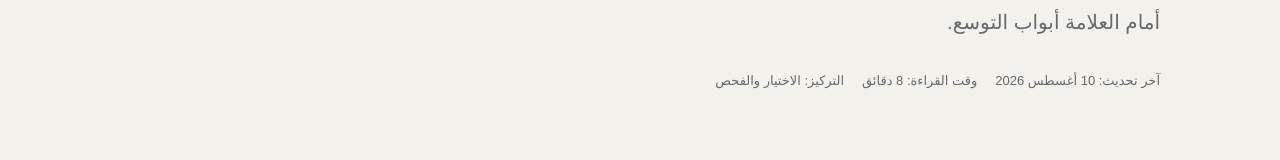
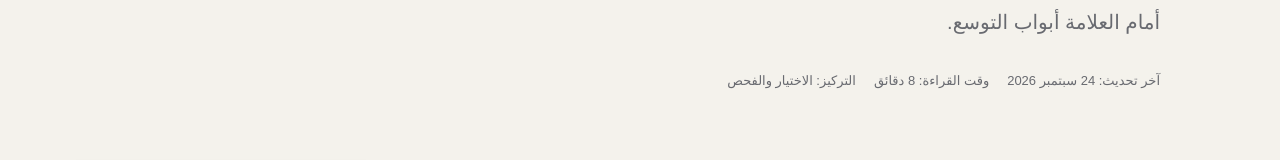
Before and after one commit to mohammedrashad2011-ui/Dewank-2026-website, a Next.js app: page /guides/how-to-choose-brand-name-saudi-arabia in a window 1280 px wide. Shown: the part 519-679 px from the top of the page. Built offline with nearby package versions, Linux system fonts and the light colour scheme; a web font is replaced by a local one.

Commit message:
Link brand naming guide to BITHAN case study

```diff
--- a/app/guides/how-to-choose-brand-name-saudi-arabia/page.tsx
+++ b/app/guides/how-to-choose-brand-name-saudi-arabia/page.tsx
@@ -18,19 +18,19 @@ const faqs = [
 export default function BrandNameGuide() {
   const url = `${siteUrl}/guides/how-to-choose-brand-name-saudi-arabia`;
   const schema = { "@context": "https://schema.org", "@graph": [
-    { "@type": "Article", "@id": `${url}#article`, headline: title, description, inLanguage: "ar", datePublished: "2026-08-04", dateModified: "2026-08-10", mainEntityOfPage: url, author: { "@id": organizationId }, publisher: { "@id": organizationId }, about: ["اختيار اسم تجاري", "تسمية العلامات التجارية", "البحث عن العلامات في السعودية"] },
+    { "@type": "Article", "@id": `${url}#article`, headline: title, description, inLanguage: "ar", datePublished: "2026-08-04", dateModified: "2026-09-24", mainEntityOfPage: url, author: { "@id": organizationId }, publisher: { "@id": organizationId }, about: ["اختيار اسم تجاري", "تسمية العلامات التجارية", "البحث عن العلامات في السعودية"] },
     { "@type": "FAQPage", "@id": `${url}#faq`, mainEntity: faqs.map((faq) => ({ "@type": "Question", name: faq.question, acceptedAnswer: { "@type": "Answer", text: faq.answer } })) },
     { "@type": "BreadcrumbList", itemListElement: [{ "@type": "ListItem", position: 1, name: "الرئيسية", item: siteUrl }, { "@type": "ListItem", position: 2, name: "أدلة النمو", item: `${siteUrl}/guides` }, { "@type": "ListItem", position: 3, name: title, item: url }] },
   ] };
   return <main className="guides-page"><Header /><script type="application/ld+json" dangerouslySetInnerHTML={{ __html: JSON.stringify(schema) }} /><article>
-    <header className="article-hero shell"><nav className="article-breadcrumbs" aria-label="مسار الصفحة"><Link href="/">الرئيسية</Link><span>/</span><Link href="/guides">أدلة النمو</Link><span>/</span><span>تسمية العلامة</span></nav><h1>{title}</h1><p>أفضل اسم ليس الأكثر غرابة؛ بل الاسم الذي يفهمه جمهورك، يتذكره، تستطيع استخدامه، ولا يغلق أمام العلامة أبواب التوسع.</p><div className="article-meta"><span>آخر تحديث: 10 أغسطس 2026</span><span>وقت القراءة: 8 دقائق</span><span>التركيز: الاختيار والفحص</span></div></header>
+    <header className="article-hero shell"><nav className="article-breadcrumbs" aria-label="مسار الصفحة"><Link href="/">الرئيسية</Link><span>/</span><Link href="/guides">أدلة النمو</Link><span>/</span><span>تسمية العلامة</span></nav><h1>{title}</h1><p>أفضل اسم ليس الأكثر غرابة؛ بل الاسم الذي يفهمه جمهورك، يتذكره، تستطيع استخدامه، ولا يغلق أمام العلامة أبواب التوسع.</p><div className="article-meta"><span>آخر تحديث: 24 سبتمبر 2026</span><span>وقت القراءة: 8 دقائق</span><span>التركيز: الاختيار والفحص</span></div></header>
     <div className="article-layout shell"><div className="article-body">
       <h2 id="short-answer">الإجابة المختصرة</h2><div className="article-answer"><p>ابدأ باستراتيجية المشروع لا بقائمة كلمات. حدّد الجمهور والسوق وطموح التوسع، أنشئ اتجاهات تسمية مختلفة، قيّم الأسماء بمعايير ثابتة، ثم نفّذ فحصًا لغويًا وثقافيًا وبحثًا مبدئيًا عن العلامات المشابهة والدومين. بعد ذلك فقط اختر القائمة النهائية وابدأ إجراءات التسجيل الرسمية.</p></div>
       <h2 id="criteria">7 معايير لاسم تجاري قوي</h2><ol><li><strong>الوضوح:</strong> لا يحتاج إلى شرح طويل أو تصحيح متكرر.</li><li><strong>التميّز:</strong> لا يبدو نسخة من أسماء القطاع الشائعة.</li><li><strong>سهولة النطق:</strong> يعمل شفهيًا بالعربية والإنجليزية عند الحاجة.</li><li><strong>قابلية التذكر:</strong> له إيقاع أو صورة ذهنية تساعد على استدعائه.</li><li><strong>المرونة:</strong> لا يحصر النشاط في منتج أو مدينة إذا كان التوسع متوقعًا.</li><li><strong>الملاءمة الثقافية:</strong> لا يحمل معنى سلبيًا أو محرجًا في السوق المستهدف.</li><li><strong>قابلية الاستخدام:</strong> يمكن فحصه رسميًا وله خيارات عملية للدومين والحسابات.</li></ol>
       <h2 id="process">منهج الاختيار خطوة بخطوة</h2><h3>1. اكتب موجز التسمية</h3><p>حدّد ما تبيعه، ولمن، وما الانطباع المطلوب، والأسواق واللغات، والأسماء التي لا تريد الاقتراب منها. من دون هذا الموجز يصبح النقاش ذوقيًا.</p><h3>2. ابنِ أكثر من اتجاه</h3><p>جرّب أسماء وصفية وإيحائية ومبتكرة ومركبة بحسب المشروع. الاتجاه الواحد قد ينتج نسخًا متشابهة، لا خيارات حقيقية.</p><h3>3. استخدم مصفوفة قرار</h3><p>قيّم كل اسم من 1 إلى 5 في الوضوح والتميز والنطق والمرونة والملاءمة والتوفر. لا تجعل رأي صاحب الصوت الأعلى هو معيار الاختيار.</p>
       <h2 id="checks">الفحوصات قبل اعتماد الاسم</h2><p>ابدأ بمحركات البحث والمنصات وقواعد بيانات العلامات الرسمية والمتاحة، وابحث عن التطابق والتشابه اللفظي والبصري داخل الفئات المرتبطة. افحص أيضًا الدومين وأسماء المستخدمين، لكن لا تخلط بين هذه النتائج وقرار التسجيل الرسمي.</p><div className="article-answer"><p><strong>مهم:</strong> البحث المبدئي يقلل المخاطر ولا يلغيها. توفر الدومين أو اسم المنشأة لا يضمن قبول العلامة التجارية، والقرار النهائي للجهة الرسمية المختصة.</p></div>
       <h2 id="mistakes">أخطاء تجعل الاسم مكلفًا</h2><ul><li>اختيار اسم عام جدًا ثم اكتشاف صعوبة تمييزه أو حمايته.</li><li>تقليد نمط أسماء المنافسين بدل امتلاك مساحة مختلفة.</li><li>اختبار الاسم مع الأصدقاء بدل الجمهور والسوق المقصود.</li><li>شراء الهوية والإعلانات قبل البحث عن التشابه والتوفر.</li><li>اختيار اسم مقيد بمنتج واحد رغم وجود خطة توسع.</li><li>افتراض أن أداة توليد الأسماء قامت بالبحث القانوني أو الثقافي.</li></ul>
-      <h2 id="service">متى تستعين بخدمة تسمية احترافية؟</h2><p>عندما يكون المشروع جادًا، أو يستهدف أكثر من سوق، أو يتطلب توافقًا عربيًا وإنجليزيًا، أو ستكون تكلفة تغيير الاسم لاحقًا مرتفعة. يمكنك الاطلاع على <Link href="/services/brand-naming">خدمة تسمية العلامة وفحص الاسم والدومين</Link>، وتبدأ الباقة الجاهزة الأساسية من 490 ريال سعودي.</p>
+      <h2 id="service">متى تستعين بخدمة تسمية احترافية؟</h2><p>عندما يكون المشروع جادًا، أو يستهدف أكثر من سوق، أو يتطلب توافقًا عربيًا وإنجليزيًا، أو ستكون تكلفة تغيير الاسم لاحقًا مرتفعة. يمكنك الاطلاع على <Link href="/services/brand-naming">خدمة تسمية العلامة وفحص الاسم والدومين</Link>، وتبدأ الباقة الجاهزة الأساسية من 490 ريال سعودي.</p><p>ولرؤية كيف تتحول هذه الخطوات إلى مشروع فعلي من استراتيجية التسمية والفحص إلى الاسم الذي اختاره العميل ثم الهوية البصرية، راجع <Link href="/work/bithan">دراسة حالة تسمية وهوية BITHAN للمجوهرات</Link>.</p>
       <p>إذا كنت جاهزًا للتنفيذ بنطاق محدد، راجع <Link href="/offers/brand-naming">عرض تسمية العلامة بـ490 ريال</Link>. أما إذا كنت ما زلت تحدد ما إذا كنت تحتاج اسمًا فقط أم هوية أوسع، فراجع أيضًا <Link href="/guides/branding-identity-cost-saudi-arabia">دليل تكلفة تصميم الهوية البصرية في السعودية</Link>.</p>
       <section className="article-faq" id="faq"><h2>أسئلة شائعة</h2>{faqs.map((faq) => <details key={faq.question}><summary>{faq.question}</summary><p>{faq.answer}</p></details>)}</section>
       <section className="article-cta"><h2>تحتاج اسمًا مبنيًا على قرار، لا تخمين؟</h2><p>نحوّل فكرة المشروع إلى 10–15 اسمًا مدروسًا، ثم نفحصها ونرشح أقوى الخيارات مع منطق واضح.</p><Link className="button primary" href="/services/brand-naming">استعرض خدمة التسمية <span>←</span></Link></section>
```
